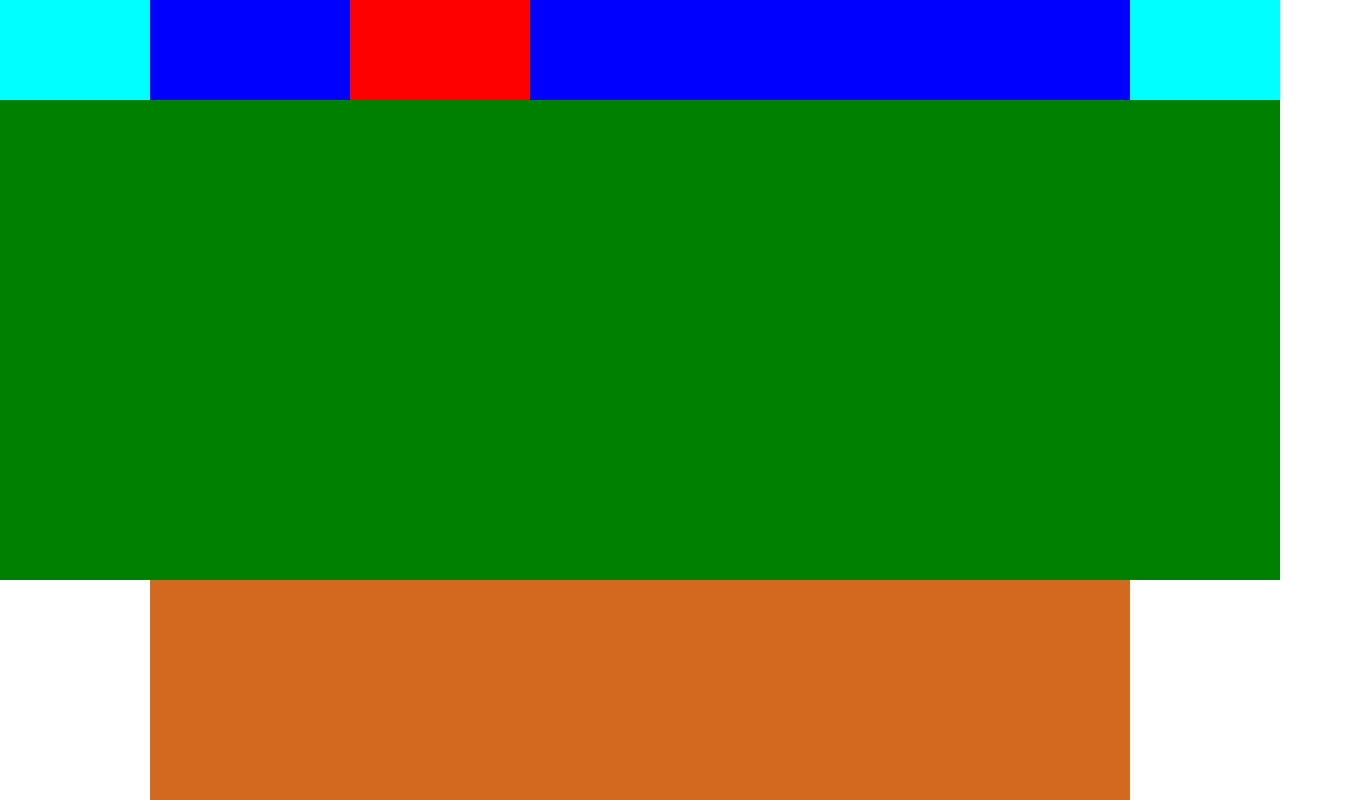
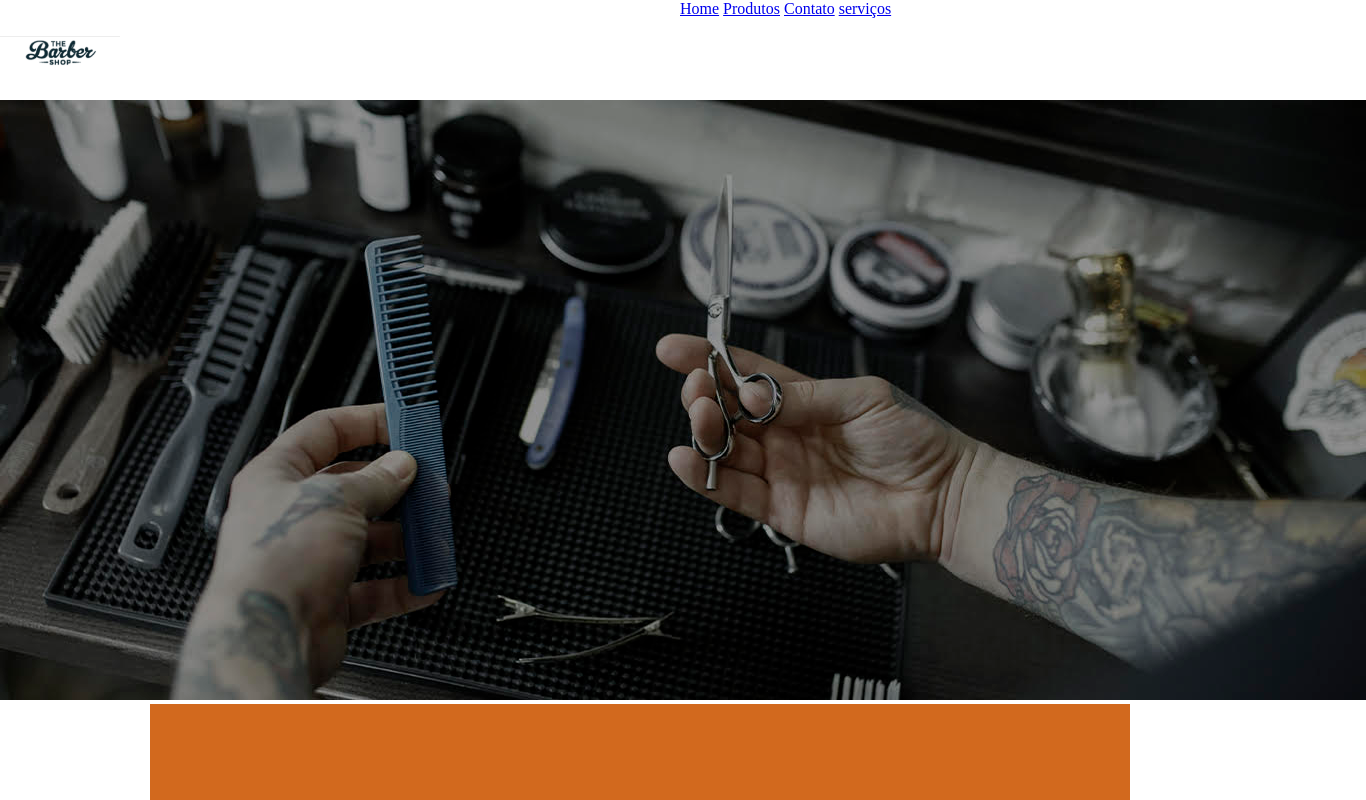
Before and after one commit to guscosvo/gustavosenac, a plain HTML site: page terceirão/index.html in a window 1280 px wide. Shown: the top 800 px of the page, 1366 px wide, since content can reach past the window. Drawn offline with Linux system fonts and the light colour scheme.

Commit message:
barbearia

```diff
--- a/terceirão/estilo.css
+++ b/terceirão/estilo.css
@@ -16,19 +16,19 @@
 #logo{
     width: 200px;
     height: 100px;
-    background-color: blue;
+   /* background-color: blue; */
     float: left;
 }
 #menu{
     width: 600px;
     height: 100px;
     float: right;
-    background-color: blue;
+   /* background-color: blue; */
 }
 #banner{
     width: 100%;
     height: 480px;
-    background-color: green;
+   /* background-color: green; */
 }
 #container{
     width: 980px;
--- a/terceirão/index.html
+++ b/terceirão/index.html
@@ -1,19 +1,30 @@
 <!DOCTYPE html>
-<html lang="pt-br">
+<html lang="en">
 <head>
     <meta charset="UTF-8">
     <meta name="viewport" content="width=device-width, initial-scale=1.0">
-    <link rel="stylesheet" href="estilo.css" >
-    <title>Document</title>
+    <link rel="stylesheet" href="estilo.css">
+    <link rel="preconnect" href="https://fonts.googleapis.com">
+    <link rel="preconnect" href="https://fonts.gstatic.com" crossorigin>
+    <link href="https://fonts.googleapis.com/css2?family=Roboto:ital,wght@0,100..900;1,100..900&display=swap" rel="stylesheet">
+    <title>barbearia</title>
 </head>
 <body>
-    <div id="topoPorcento">
-        <div id="topo">
-            <div id="logo"></div>
-            <div id="menu"></div>
+    <div id="topoContaineir">
+        <div id="menu">
+            <div class="espacoTopo"></div>
+            <a href="index.html">Home</a>
+            <a href="produto.html">Produtos</a>
+            <a href="contato.html">Contato</a>
+            <a href="servicos.html">serviços</a>
+        </div>
+        <div id="logo">
+            <img src="logo.png" width="120" />
         </div>
     </div>
-    <div id="banner"></div>
+    </div>
+    <div id="banner.jpg"></div>
+    <img src="banner.jpg"/>
     <div id="container"></div>
 </body>
 </html>
```
Also changed, not shown: terceirão/banner.jpg (added), terceirão/logo.png (added).
